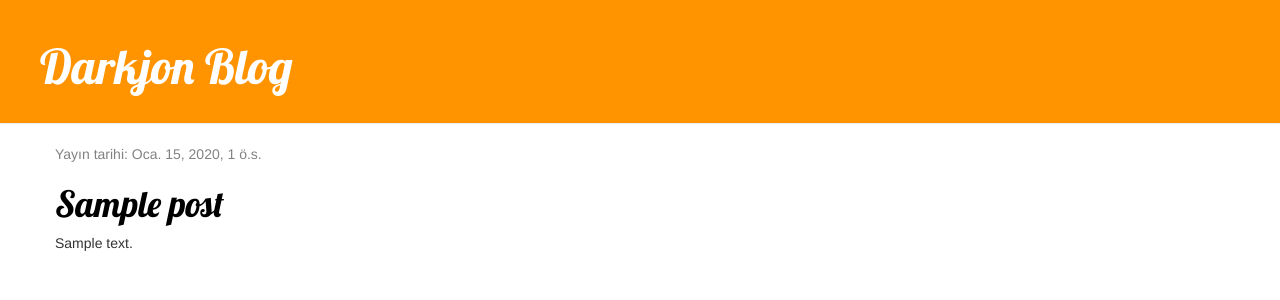
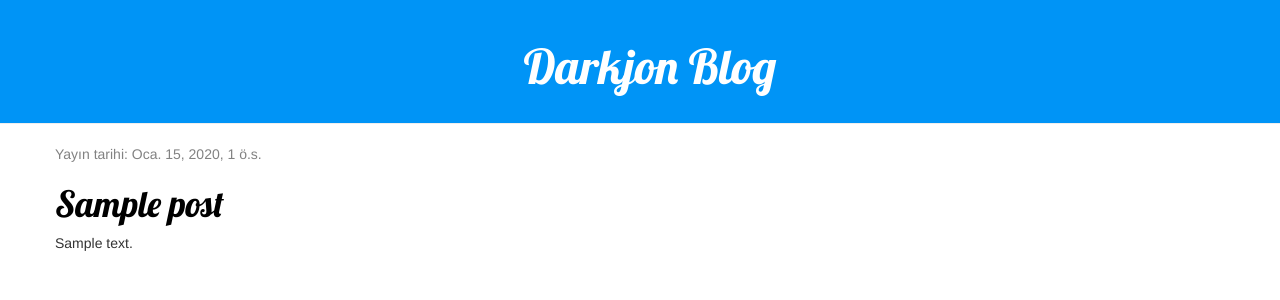
Before and after one commit to darkao/ilkblog, a Django app: page / in a window 1280 px wide. Shown: the top 300 px of the page. Run offline with Django 3.2, Linux system fonts and the light colour scheme; tables that the repository leaves empty hold one stand-in row (values such as "Sample post"); some libraries are stand-ins or nearby versions.

Commit message:
css duzenlemesi

```diff
--- a/blog/static/css/blog.css
+++ b/blog/static/css/blog.css
@@ -5,7 +5,7 @@ h1 a {
 }
 
 .page-header {
-    background-color: #ff9400;
+    background-color: #0094f6;
     margin-top: 0;
     padding: 20px 20px 20px 40px;
 }
--- a/blog/templates/blog/base.html
+++ b/blog/templates/blog/base.html
@@ -9,7 +9,7 @@
     </head>
 <body>
     <div class="page-header">
-        <h1><a href="/">Darkjon Blog</a></h1>
+        <center><h1><a href="/">Darkjon Blog</a></h1></center>
     </div>
     <div class="content container">
         <div class="row">
```
